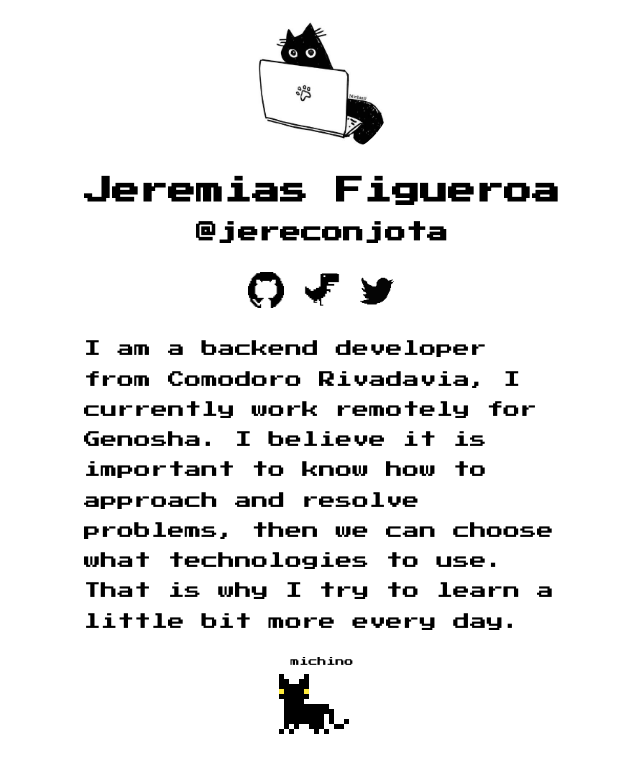
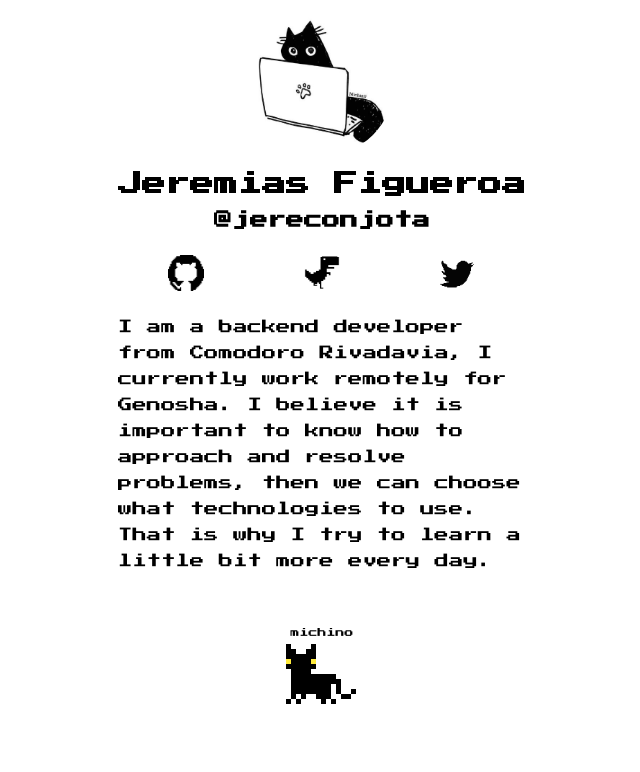
Before and after one commit to jereconjota/aboutme, a Next.js app: page / in a window 1280 px wide. Shown: the top 772 px of the page, without its empty margins (318-958 px from the left). Built offline with nearby package versions, Linux system fonts and the light colour scheme.

Commit message:
start to update to next13

```diff
--- /dev/null
+++ b/next.config.js
@@ -0,0 +1,9 @@
+
+/** @type {import('next').NextConfig} */
+const nextConfig = {
+    experimental: {
+      appDir: true,
+    },
+  };
+
+  module.exports = nextConfig;
--- a/pages/index.js
+++ b/pages/index.js
@@ -63,18 +63,18 @@ export default function Home() {
         <section className={`${utilStyles.headingMd} ${utilStyles.padding1px}`} >
           <ul className={utilStyles.list}>
             <li className={utilStyles.listItem}>
-              <Link href="https://github.com/jereconjota">
-                <a target="_blank"><Image src={github} alt="Github" width={36} height={36} /></a>
+              <Link href="https://github.com/jereconjota" target='_blank'>
+                <Image src={github} alt="Github" width={36} height={36} />
               </Link>
             </li>
             <li className={utilStyles.listItem}>
-              <Link href="https://notes.jereconjota.com">
-                <a target="_blank"><Image src={blog} alt="blog" width={36} height={36} /></a>
+              <Link href="https://notes.jereconjota.com" target='_blank'>
+                <Image src={blog} alt="blog" width={36} height={36} />
               </Link>
             </li>
             <li className={utilStyles.listItem}>
-              <Link href="https://twitter.com/jereconj0ta">
-                <a target="_blank"><Image src={twitty} alt="twitter" width={36} height={36} /></a>
+              <Link href="https://twitter.com/jereconj0ta" target='_blank'>
+                <Image src={twitty} alt="twitter" width={36} height={36} />
               </Link>
             </li>
           </ul>
--- a/styles/global.css
+++ b/styles/global.css
@@ -22,12 +22,11 @@ body {
   background-color: var(--color-background);
   color: var(--color-primary);
   font-family: 'Press Start 2P', cursive;
-  font-size: 14px;
+  font-size: 12px;
   margin: 0;
   overflow: hidden;
   padding: 0;
-
-  /*  */
+  height: 100vh;
 }
 
 * {
@@ -120,4 +119,5 @@ img {
 
 .catName {
   font-size: xx-small;
+  margin-top: 50px;
 }
--- a/styles/utils.module.css
+++ b/styles/utils.module.css
@@ -42,7 +42,7 @@
   padding: 0;
   margin-top: 0;
   display: flex;
-  justify-content: center;
+  justify-content: space-around;
 }
 
 .listItem {
```
Also changed, not shown: package.json (+4 -3 lines), 1 other file (tests, documents, lock files or other folders).
